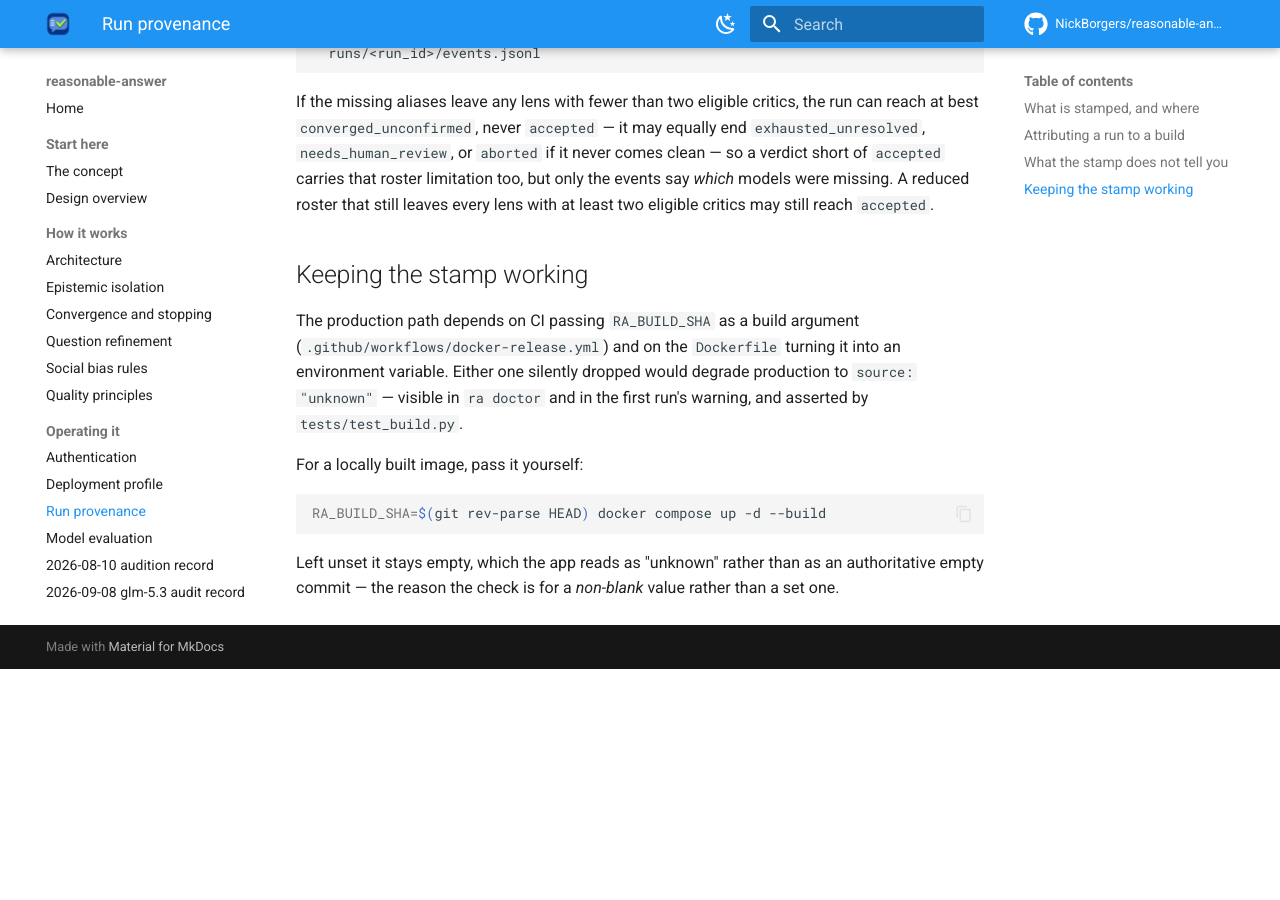
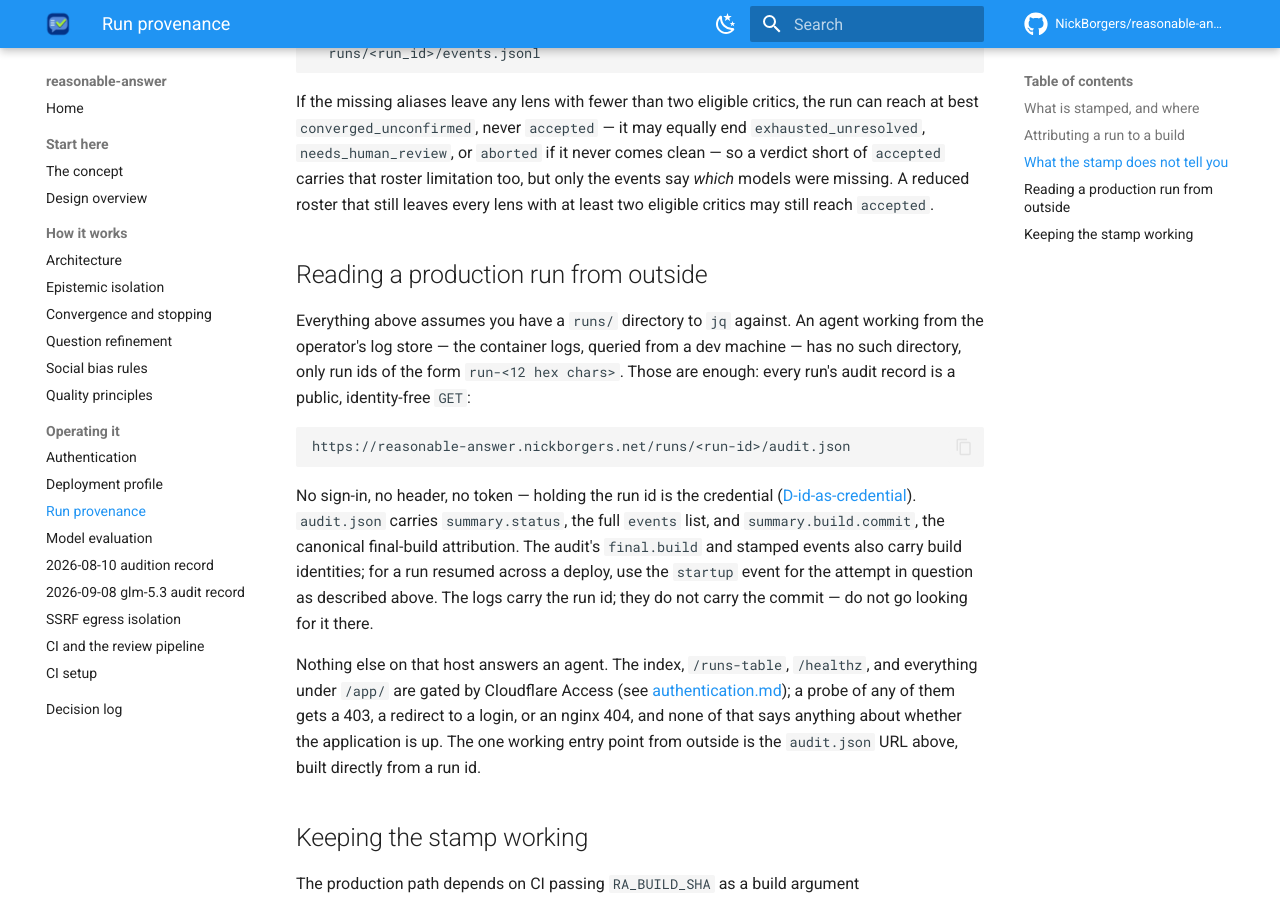
Before and after one commit to NickBorgers/reasonable-answer, an MkDocs documentation site: the page built from docs/run-provenance.md, in a window 1280 px wide and 900 px high, scrolled down 2639 px. Built offline with MkDocs 1.6.1 and Material for MkDocs 9.7.7, drawn with Linux system fonts in a browser that asks for light colours; comment, search, counter and statistics services are not loaded; before the commit the page ends 3308 px from its top, so only the background shows below that.

Commit message:
docs(agents): a production run is read from its audit.json by run id, never by probing the app (#232)
Co-authored-by: Claude Fable 5.1 <noreply@anthropic.com>

````diff
--- a/docs/run-provenance.md
+++ b/docs/run-provenance.md
@@ -114,6 +114,30 @@ best `converged_unconfirmed`, never `accepted` — it may equally end `exhausted
 carries that roster limitation too, but only the events say *which* models were missing. A reduced roster that still leaves every lens
 with at least two eligible critics may still reach `accepted`.
 
+## Reading a production run from outside
+
+Everything above assumes you have a `runs/` directory to `jq` against. An agent working from the
+operator's log store — the container logs, queried from a dev machine — has no such directory, only
+run ids of the form `run-<12 hex chars>`. Those are enough: every run's audit record is a public,
+identity-free `GET`:
+
+```
+https://reasonable-answer.nickborgers.net/runs/<run-id>/audit.json
+```
+
+No sign-in, no header, no token — holding the run id is the credential
+([D-id-as-credential](./authentication.md#sharing-a-run-publicly)). `audit.json` carries
+`summary.status`, the full `events` list, and `summary.build.commit`, the canonical final-build
+attribution. The audit's `final.build` and stamped events also carry build identities; for a run
+resumed across a deploy, use the `startup` event for the attempt in question as described above.
+The logs carry the run id; they do not carry the commit — do not go looking for it there.
+
+Nothing else on that host answers an agent. The index, `/runs-table`, `/healthz`, and everything
+under `/app/` are gated by Cloudflare Access (see [authentication.md](./authentication.md)); a
+probe of any of them gets a 403, a redirect to a login, or an nginx 404, and none of that says
+anything about whether the application is up. The one working entry point from outside is the
+`audit.json` URL above, built directly from a run id.
+
 ## Keeping the stamp working
 
 The production path depends on CI passing `RA_BUILD_SHA` as a build argument
````
Also changed, not shown: AGENTS.md (+6 -0 lines).
